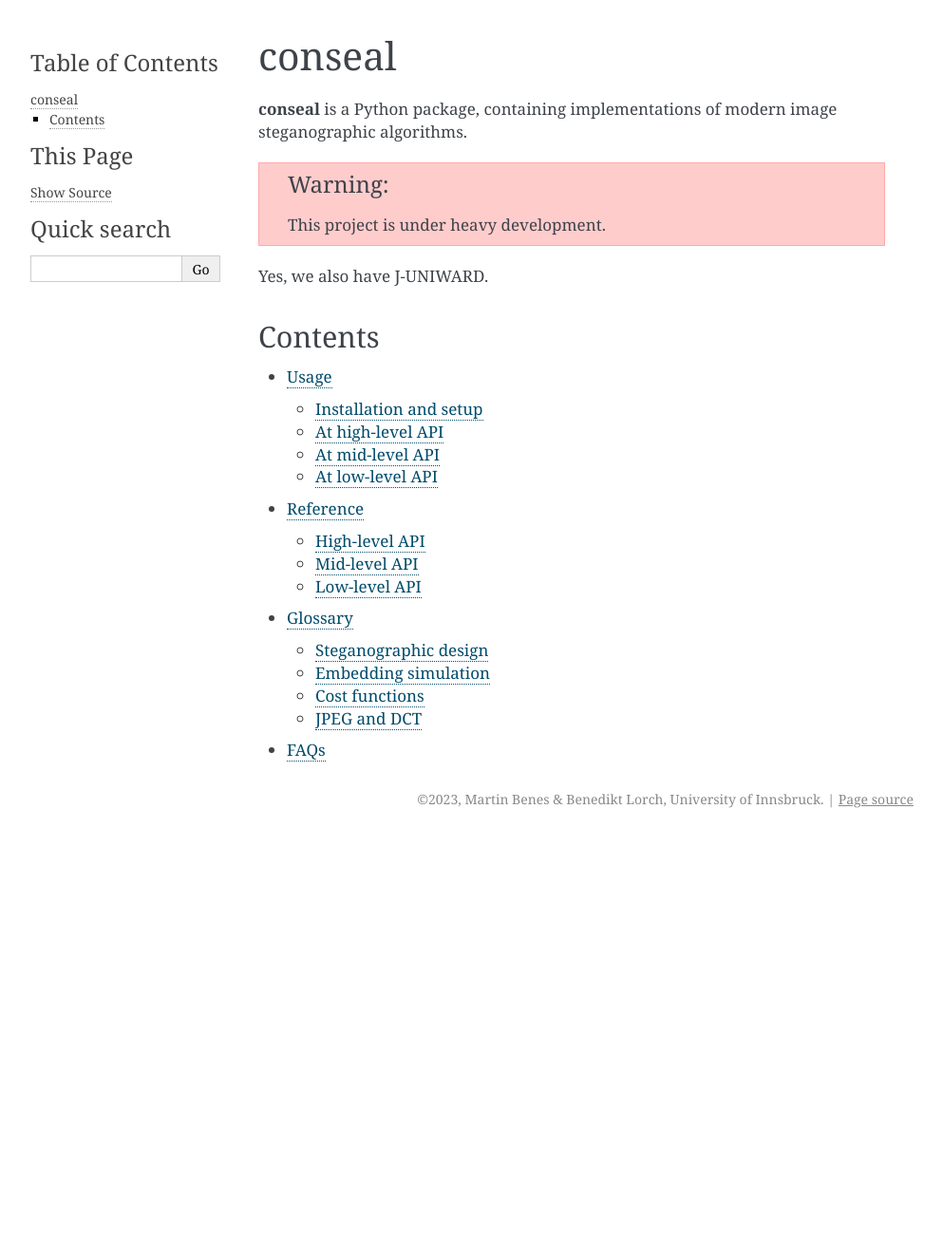
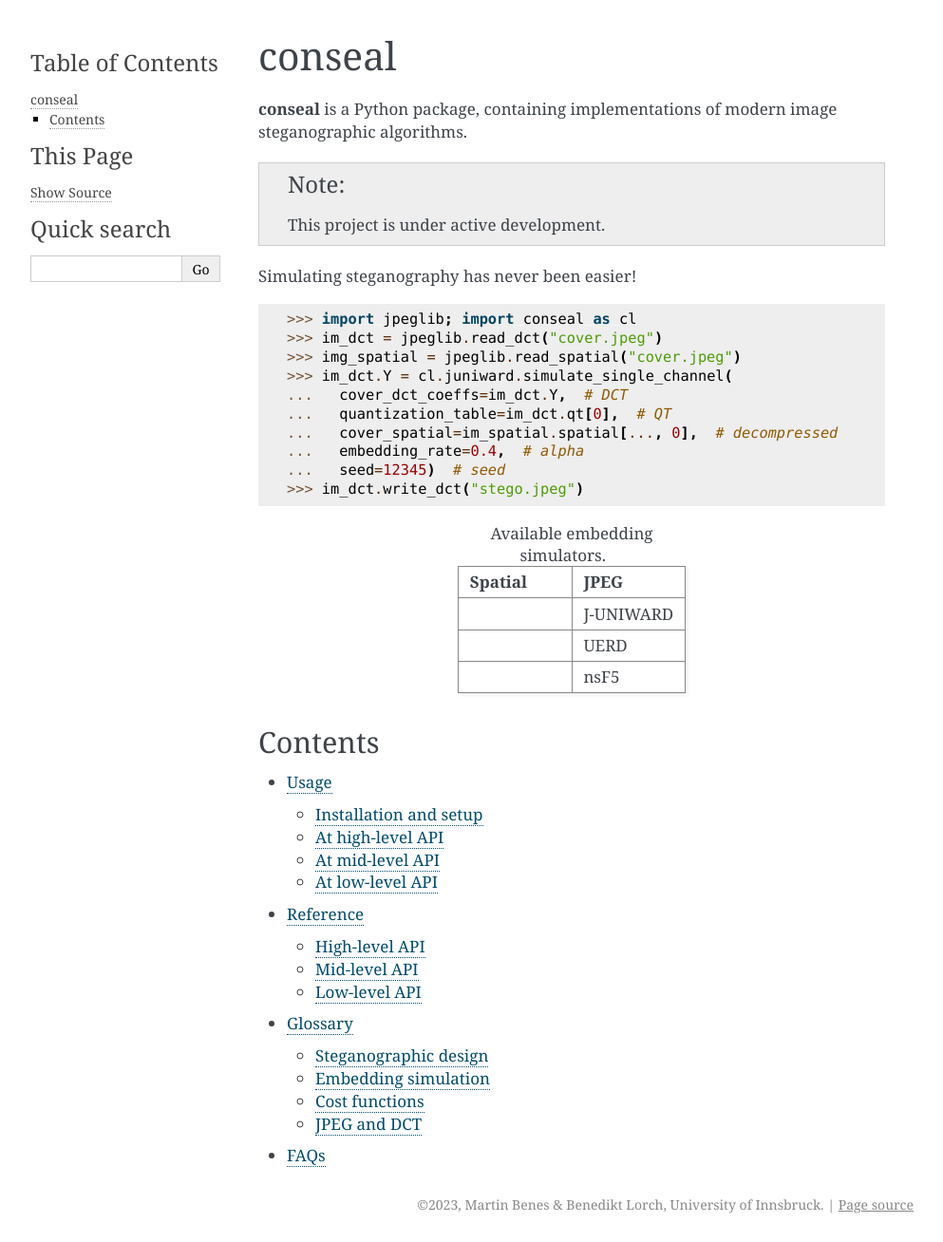
Before and after one commit to uibk-uncover/conseal, a Sphinx documentation site: the page built from docs/index.rst, in a window 1280 px wide. Shown: the whole page at 95% size, without its empty margins (148-1141 px from the left). Built offline with Sphinx 7.4.7, drawn with Linux system fonts in a browser that asks for light colours; before the commit the page ends 900 px from its top, so only the background shows below that.

Commit message:
table on index

```diff
--- a/docs/index.rst
+++ b/docs/index.rst
@@ -3,14 +3,35 @@ conseal
 
 **conseal** is a Python package, containing implementations of modern image steganographic algorithms.
 
+.. note::
 
+   This project is under active development.
 
-.. warning::
+Simulating steganography has never been easier!
 
-   This project is under heavy development.
+>>> import jpeglib; import conseal as cl
+>>> im_dct = jpeglib.read_dct("cover.jpeg")
+>>> img_spatial = jpeglib.read_spatial("cover.jpeg")
+>>> im_dct.Y = cl.juniward.simulate_single_channel(
+...   cover_dct_coeffs=im_dct.Y,  # DCT
+...   quantization_table=im_dct.qt[0],  # QT
+...   cover_spatial=im_spatial.spatial[..., 0],  # decompressed
+...   embedding_rate=0.4,  # alpha
+...   seed=12345)  # seed
+>>> im_dct.write_dct("stego.jpeg")
 
+.. list-table:: Available embedding simulators.
+   :widths: 50 50
+   :header-rows: 1
 
-Yes, we also have J-UNIWARD.
+   * - Spatial
+     - JPEG
+   * -
+     - J-UNIWARD
+   * -
+     - UERD
+   * -
+     - nsF5
 
 Contents
 --------
```
